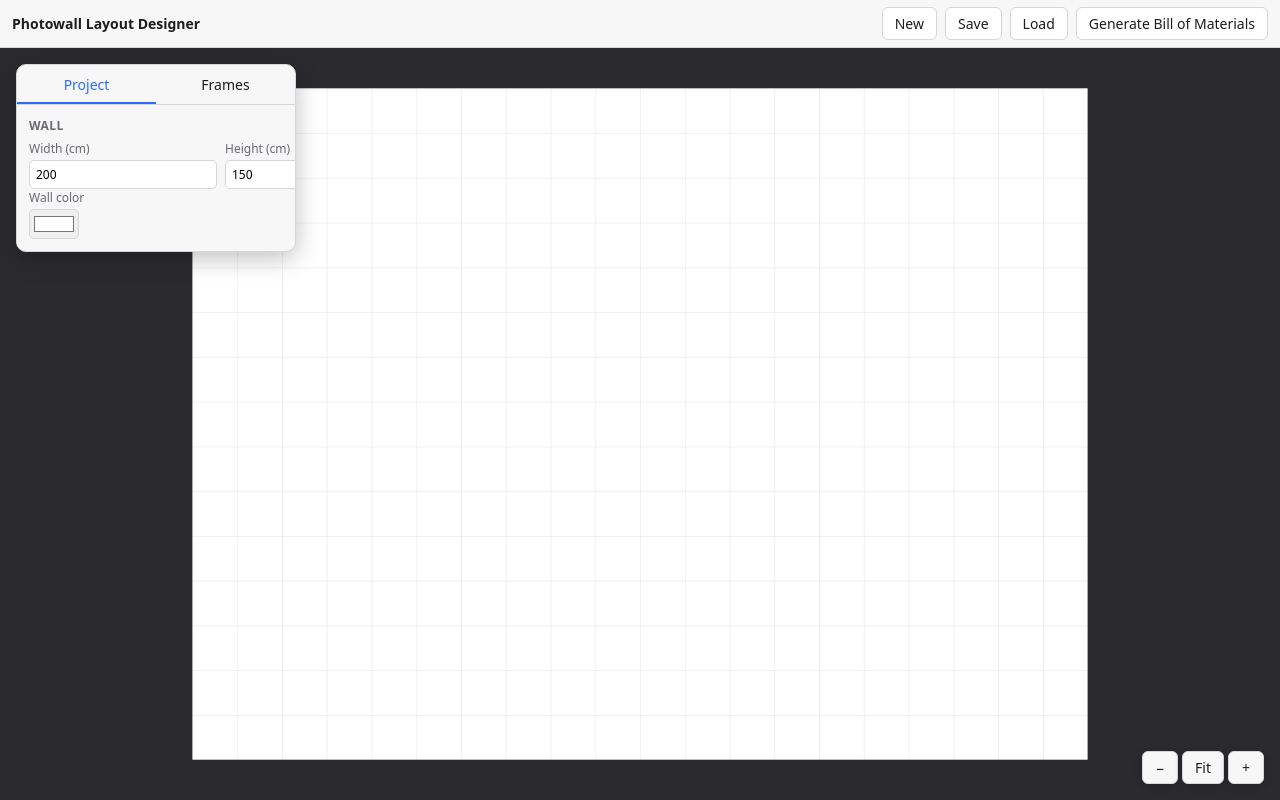
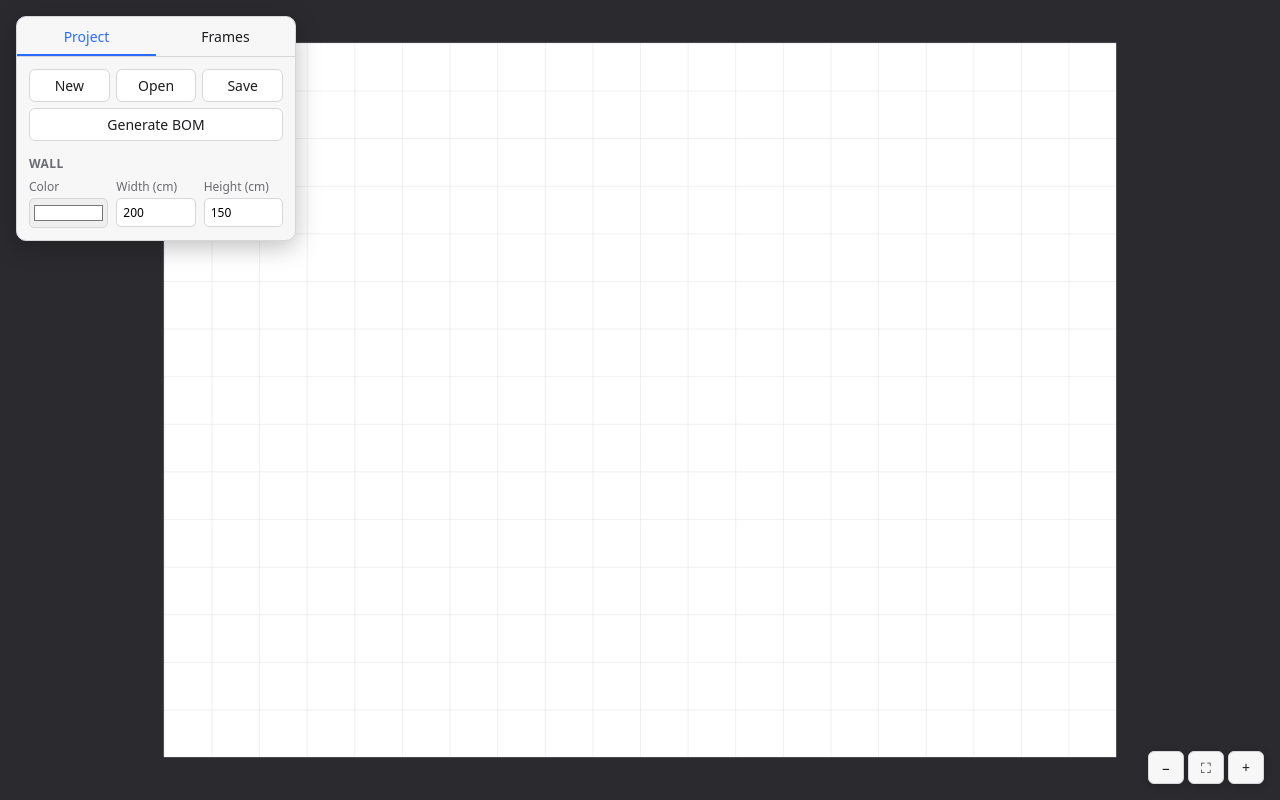
Before and after one commit to davidhart/photowall-layout-designer, a website built with Vite: page index.html in a window 1280 px wide. Built offline with nearby package versions, Linux system fonts and the light colour scheme.

Commit message:
Further simplify UI layout

```diff
--- a/index.html
+++ b/index.html
@@ -7,17 +7,6 @@
   </head>
   <body>
     <div id="app">
-      <!-- Top toolbar: project-level actions -->
-      <header id="toolbar" class="toolbar">
-        <span class="toolbar__title">Photowall Layout Designer</span>
-        <div class="toolbar__actions">
-          <button type="button" data-action="new">New</button>
-          <button type="button" data-action="save">Save</button>
-          <button type="button" data-action="load">Load</button>
-          <button type="button" data-action="bom">Generate Bill of Materials</button>
-        </div>
-      </header>
-
       <!-- Main wall view: zoomable / pannable SVG canvas -->
       <main id="wall-view" class="wall-view">
         <!-- SVG wall is injected here by the renderer -->
--- a/src/main.ts
+++ b/src/main.ts
@@ -9,13 +9,18 @@ import {
 } from "./persistence/storage";
 import { Store } from "./state/store";
 import { LeftPanel } from "./ui/panel";
+import {
+  mergeProjectColorsIntoPalette,
+  newProject,
+  openProject,
+  saveProject,
+} from "./ui/projectActions";
 import { PropertiesPanel } from "./ui/properties";
-import { initToolbar, mergeProjectColorsIntoPalette } from "./ui/toolbar";
 import { ViewportControls } from "./view/controls";
 import { InteractionController } from "./view/interaction";
 import { DropController } from "./view/dropController";
 
-/** Wires up the left-panel tab switching (real panel content comes later). */
+/** Wires up the left-panel tab switching. */
 function initTabs(): void {
   const tabs = Array.from(
     document.querySelectorAll<HTMLButtonElement>('.left-panel__tabs [role="tab"]'),
@@ -51,17 +56,18 @@ function boot(): void {
 
   new ViewportControls(wallContainer, store);
   new InteractionController(wallContainer, store);
-  new LeftPanel(store);
+  new LeftPanel(store, {
+    onNew: () => newProject(store),
+    onOpen: () => openProject(store, (m) => alert(m)),
+    onSave: () => saveProject(store),
+    onGenerateBom: () => generateBillOfMaterials(store.getProject()),
+  });
   new DropController(wallContainer, store, showErrors);
 
   const propsEl = document.getElementById("properties-panel");
   if (propsEl) new PropertiesPanel(propsEl, store, (m) => showErrors([m]));
 
   attachAutosave(store, (message) => showErrors([message]));
-  initToolbar(store, {
-    onError: (m) => alert(m),
-    onGenerateBom: () => generateBillOfMaterials(store.getProject()),
-  });
 
   bindHistoryShortcuts(store);
   initTabs();
--- a/src/style.css
+++ b/src/style.css
@@ -1,5 +1,4 @@
 :root {
-  --toolbar-height: 48px;
   --panel-width: 280px;
   --bg: #2b2b2f;
   --surface: #f7f7f8;
@@ -28,32 +27,6 @@ body {
   background: var(--bg);
 }
 
-/* ---- Top toolbar ---- */
-.toolbar {
-  position: absolute;
-  top: 0;
-  left: 0;
-  right: 0;
-  height: var(--toolbar-height);
-  display: flex;
-  align-items: center;
-  justify-content: space-between;
-  padding: 0 12px;
-  background: var(--surface);
-  border-bottom: 1px solid var(--surface-border);
-  z-index: 20;
-}
-
-.toolbar__title {
-  font-weight: 600;
-  color: var(--text);
-}
-
-.toolbar__actions {
-  display: flex;
-  gap: 8px;
-}
-
 button {
   font: inherit;
   padding: 6px 12px;
@@ -71,7 +44,7 @@ button:hover {
 /* ---- Main wall view ---- */
 .wall-view {
   position: absolute;
-  top: var(--toolbar-height);
+  top: 0;
   left: 0;
   right: 0;
   bottom: 0;
@@ -117,10 +90,10 @@ button:hover {
 /* ---- Left floating panel ---- */
 .left-panel {
   position: absolute;
-  top: calc(var(--toolbar-height) + 16px);
+  top: 16px;
   left: 16px;
   width: var(--panel-width);
-  max-height: calc(100vh - var(--toolbar-height) - 32px);
+  max-height: calc(100vh - 32px);
   display: flex;
   flex-direction: column;
   background: var(--surface);
@@ -155,6 +128,25 @@ button:hover {
   overflow-y: auto;
 }
 
+/* ---- Project actions (New / Open / Save / Generate BOM) ---- */
+.project-actions {
+  display: flex;
+  flex-direction: column;
+  gap: 6px;
+  margin-bottom: 14px;
+}
+.project-actions__row {
+  display: flex;
+  gap: 6px;
+}
+.project-actions__row button {
+  flex: 1;
+  padding: 6px 4px;
+}
+.project-actions > button {
+  width: 100%;
+}
+
 /* ---- Left panel content ---- */
 .left-panel__body h3 {
   margin: 14px 0 6px;
@@ -179,6 +171,8 @@ button:hover {
 }
 .field input {
   font: inherit;
+  width: 100%;
+  min-width: 0;
   padding: 5px 6px;
   border: 1px solid var(--surface-border);
   border-radius: 5px;
@@ -310,7 +304,7 @@ input[type="color"] {
 /* ---- Frame properties panel ---- */
 .properties-panel {
   position: absolute;
-  top: calc(var(--toolbar-height) + 16px);
+  top: 16px;
   right: 16px;
   width: 240px;
   background: var(--surface);
--- a/src/ui/panel.ts
+++ b/src/ui/panel.ts
@@ -4,6 +4,13 @@ import { updateWall } from "../state/commands";
 import type { Store } from "../state/store";
 import { DND_FRAME_SIZE, encodeCustomFrameSizeId } from "./dnd";
 import { h } from "./dom";
+
+export interface ProjectActions {
+  onNew: () => void;
+  onOpen: () => void;
+  onSave: () => void;
+  onGenerateBom: () => void;
+}
 
 /**
  * Renders the left panel's two tabs (Project / Frames) from store state.
@@ -15,7 +22,10 @@ export class LeftPanel {
   private framesEl: HTMLElement;
   private lastProject: unknown = null;
 
-  constructor(private readonly store: Store) {
+  constructor(
+    private readonly store: Store,
+    private readonly actions: ProjectActions,
+  ) {
     this.projectEl = this.panel("project");
     this.framesEl = this.panel("frames");
     this.store.subscribe(() => this.render());
@@ -41,6 +51,9 @@ export class LeftPanel {
   private renderProject(): void {
     const wall = this.store.getProject().wall;
 
+    const actionButton = (label: string, onClick: () => void) =>
+      h("button", { type: "button", text: label, onclick: onClick });
+
     const dimInput = (label: string, value: number, key: "width" | "height") =>
       h("label", { class: "field" }, [
         h("span", { text: label }),
@@ -56,8 +69,8 @@ export class LeftPanel {
         }),
       ]);
 
-    const wallColor = h("label", { class: "field" }, [
-      h("span", { text: "Wall color" }),
+    const colorField = h("label", { class: "field" }, [
+      h("span", { text: "Color" }),
       h("input", {
         type: "color",
         value: wall.color,
@@ -69,12 +82,20 @@ export class LeftPanel {
     ]);
 
     this.projectEl.replaceChildren(
+      h("div", { class: "project-actions" }, [
+        h("div", { class: "project-actions__row" }, [
+          actionButton("New", this.actions.onNew),
+          actionButton("Open", this.actions.onOpen),
+          actionButton("Save", this.actions.onSave),
+        ]),
+        actionButton("Generate BOM", this.actions.onGenerateBom),
+      ]),
       h("h3", { text: "Wall" }),
       h("div", { class: "field-row" }, [
+        colorField,
         dimInput("Width (cm)", wall.width, "width"),
         dimInput("Height (cm)", wall.height, "height"),
       ]),
-      wallColor,
     );
   }
 
--- /dev/null
+++ b/src/ui/projectActions.ts
@@ -0,0 +1,65 @@
+import { defaultProject } from "../model/defaults";
+import type { Project } from "../model/types";
+import { deserializeProject, serializeProject } from "../persistence/serialize";
+import type { Store } from "../state/store";
+
+/** Merges a project's embedded custom colors into the cross-project palette. */
+export function mergeProjectColorsIntoPalette(store: Store, project: Project): void {
+  for (const color of project.customColors) {
+    store.addCustomPaletteColor(color);
+  }
+}
+
+function downloadJson(filename: string, json: string): void {
+  const blob = new Blob([json], { type: "application/json" });
+  const url = URL.createObjectURL(blob);
+  const a = document.createElement("a");
+  a.href = url;
+  a.download = filename;
+  document.body.appendChild(a);
+  a.click();
+  a.remove();
+  URL.revokeObjectURL(url);
+}
+
+/** Confirms with the user, then replaces the current project with a fresh one. */
+export function newProject(store: Store): void {
+  const ok = confirm(
+    "Start a new project? The current layout will be cleared (Save first to keep it).",
+  );
+  if (ok) store.replaceProject(defaultProject());
+}
+
+/** Saves the current project as a downloaded JSON file. */
+export function saveProject(store: Store): void {
+  downloadJson("photowall.json", serializeProject(store.getProject()));
+}
+
+/**
+ * Opens a hidden file picker to load a project JSON; on success, replaces the
+ * current project and merges its custom colors into the cross-project palette.
+ */
+export function openProject(
+  store: Store,
+  onError: (message: string) => void = (m) => alert(m),
+): void {
+  const input = document.createElement("input");
+  input.type = "file";
+  input.accept = "application/json,.json";
+  input.style.display = "none";
+  document.body.appendChild(input);
+  input.addEventListener("change", async () => {
+    const file = input.files?.[0];
+    input.value = "";
+    input.remove();
+    if (!file) return;
+    try {
+      const project = deserializeProject(await file.text());
+      store.replaceProject(project);
+      mergeProjectColorsIntoPalette(store, project);
+    } catch (err) {
+      onError(err instanceof Error ? err.message : "Could not load project file.");
+    }
+  });
+  input.click();
+}
--- a/src/ui/toolbar.ts
+++ /dev/null
@@ -1,67 +0,0 @@
-import { defaultProject } from "../model/defaults";
-import type { Project } from "../model/types";
-import { deserializeProject, serializeProject } from "../persistence/serialize";
-import type { Store } from "../state/store";
-
-export interface ToolbarHandlers {
-  onGenerateBom?: () => void;
-  onError?: (message: string) => void;
-}
-
-/** Merges a project's embedded custom colors into the cross-project palette. */
-export function mergeProjectColorsIntoPalette(store: Store, project: Project): void {
-  for (const color of project.customColors) {
-    store.addCustomPaletteColor(color);
-  }
-}
-
-function downloadJson(filename: string, json: string): void {
-  const blob = new Blob([json], { type: "application/json" });
-  const url = URL.createObjectURL(blob);
-  const a = document.createElement("a");
-  a.href = url;
-  a.download = filename;
-  document.body.appendChild(a);
-  a.click();
-  a.remove();
-  URL.revokeObjectURL(url);
-}
-
-/** Wires the top-toolbar actions (New / Save / Load / Generate BOM). */
-export function initToolbar(store: Store, handlers: ToolbarHandlers = {}): void {
-  const onError = handlers.onError ?? ((m) => alert(m));
-  const action = (name: string): HTMLButtonElement | null =>
-    document.querySelector<HTMLButtonElement>(`[data-action="${name}"]`);
-
-  action("new")?.addEventListener("click", () => {
-    const ok = confirm(
-      "Start a new project? The current layout will be cleared (Save first to keep it).",
-    );
-    if (ok) store.replaceProject(defaultProject());
-  });
-
-  action("save")?.addEventListener("click", () => {
-    downloadJson("photowall.json", serializeProject(store.getProject()));
-  });
-
-  const loadInput = document.createElement("input");
-  loadInput.type = "file";
-  loadInput.accept = "application/json,.json";
-  loadInput.style.display = "none";
-  document.body.appendChild(loadInput);
-  loadInput.addEventListener("change", async () => {
-    const file = loadInput.files?.[0];
-    loadInput.value = "";
-    if (!file) return;
-    try {
-      const project = deserializeProject(await file.text());
-      store.replaceProject(project);
-      mergeProjectColorsIntoPalette(store, project);
-    } catch (err) {
-      onError(err instanceof Error ? err.message : "Could not load project file.");
-    }
-  });
-  action("load")?.addEventListener("click", () => loadInput.click());
-
-  action("bom")?.addEventListener("click", () => handlers.onGenerateBom?.());
-}
--- a/src/view/controls.ts
+++ b/src/view/controls.ts
@@ -142,10 +142,15 @@ export class ViewportControls {
   private buildZoomButtons(): void {
     const controls = document.createElement("div");
     controls.className = "zoom-controls";
-    const make = (label: string, onClick: () => void): HTMLButtonElement => {
+    const make = (
+      label: string,
+      title: string,
+      onClick: () => void,
+    ): HTMLButtonElement => {
       const btn = document.createElement("button");
       btn.type = "button";
       btn.textContent = label;
+      btn.title = title;
       btn.addEventListener("click", onClick);
       controls.appendChild(btn);
       return btn;
@@ -154,12 +159,13 @@ export class ViewportControls {
       const { w, h } = this.size();
       return { x: w / 2, y: h / 2 };
     };
-    make("−", () => {
+    make("−", "Zoom out", () => {
       const c = center();
       this.zoomByFactor(1 / BUTTON_ZOOM_STEP, c.x, c.y);
     });
-    make("Fit", () => this.fit());
-    make("+", () => {
+    // U+26F6 SQUARE FOUR CORNERS — the conventional fit-to-screen glyph.
+    make("⛶", "Fit to view", () => this.fit());
+    make("+", "Zoom in", () => {
       const c = center();
       this.zoomByFactor(BUTTON_ZOOM_STEP, c.x, c.y);
     });
```
Also changed, not shown: DESIGN.md (+36 -27 lines), src/main.smoke.test.ts (+6 -8 lines), src/ui/panel.test.ts (+9 -2 lines).
